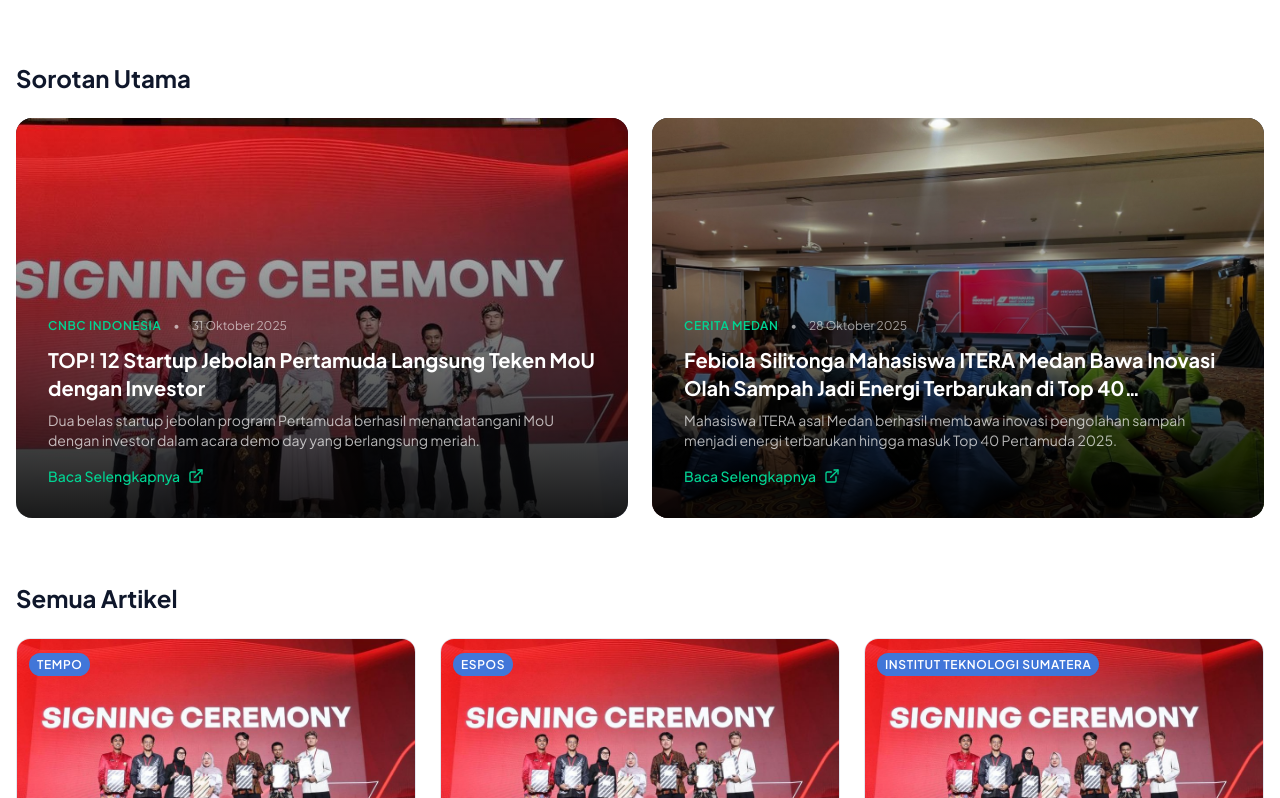
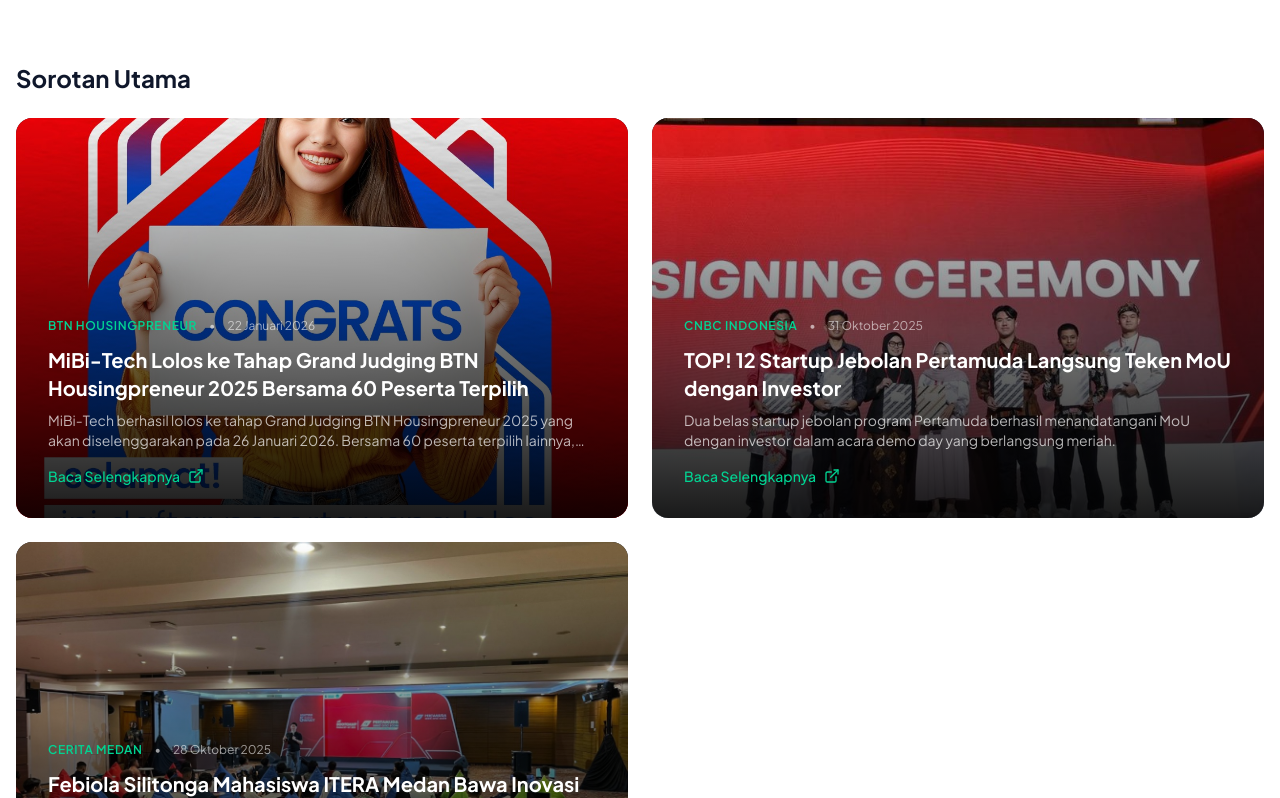
Before and after one commit to diosamuel/mibioenergy, a Next.js app: page /articles in a window 1280 px wide. Shown: the part 502-1300 px from the top of the page. Built offline with nearby package versions, Linux system fonts and the light colour scheme.

Commit message:
add: btn housing preneur

```diff
--- a/app/articles/page.tsx
+++ b/app/articles/page.tsx
@@ -3,16 +3,27 @@ import { Footer } from "@/components/footer"
 import { ArrowLeft, ExternalLink } from "lucide-react"
 import Image from "next/image"
 import Link from "next/link"
-import prestasiImage from "@/assets/prestasi/pertamuda-1761874282045_169.jpeg"
-import ceritamedan from "@/assets/prestasi/ceritamedan.jpeg"
+import pertamudaImage from "@/assets/prestasi/pertamuda-1761874282045_169.jpeg"
+import ceritamedanImage from "@/assets/prestasi/ceritamedan.jpeg"
+import pkmIteraImage from "@/assets/prestasi/PKM-Itera-3-1024x683-1.jpg"
+import btnHousingpreneurImage from "@/assets/prestasi/btnhousingpreneur.jpg"
 import headerImage from "@/assets/header.png"
 
 const articles = [
   {
+    title: "MiBi-Tech Lolos ke Tahap Grand Judging BTN Housingpreneur 2025 Bersama 60 Peserta Terpilih",
+    category: "BTN Housingpreneur",
+    description: "MiBi-Tech berhasil lolos ke tahap Grand Judging BTN Housingpreneur 2025 yang akan diselenggarakan pada 26 Januari 2026. Bersama 60 peserta terpilih lainnya, MiBi-Tech siap bersaing membawa inovasi energi terbarukan.",
+    image: btnHousingpreneurImage,
+    url: "https://www.instagram.com/p/DTfSdrVibjs/?img_index=5",
+    date: "22 Januari 2026",
+    featured: true
+  },
+  {
     title: "TOP! 12 Startup Jebolan Pertamuda Langsung Teken MoU dengan Investor",
     category: "CNBC Indonesia",
     description: "Dua belas startup jebolan program Pertamuda berhasil menandatangani MoU dengan investor dalam acara demo day yang berlangsung meriah.",
-    image: prestasiImage,
+    image: pertamudaImage,
     url: "https://www.cnbcindonesia.com/entrepreneur/20251031082400-25-680937/top-12-startup-jebolan-pertamuda-langsung-teken-mou-dengan-investor",
     date: "31 Oktober 2025",
     featured: true
@@ -21,7 +32,7 @@ const articles = [
     title: "Febiola Silitonga Mahasiswa ITERA Medan Bawa Inovasi Olah Sampah Jadi Energi Terbarukan di Top 40 Pertamuda 2025",
     category: "Cerita Medan",
     description: "Mahasiswa ITERA asal Medan berhasil membawa inovasi pengolahan sampah menjadi energi terbarukan hingga masuk Top 40 Pertamuda 2025.",
-    image: ceritamedan,
+    image: ceritamedanImage,
     url: "https://www.ceritamedan.com/febiola-silitonga-mahasiswa-itera-medan-bawa-inovasi-olah-sampah-jadi-energi-terbarukan-di-top-40-pertamuda-2025",
     date: "28 Oktober 2025",
     featured: true
@@ -30,7 +41,7 @@ const articles = [
     title: "12 Startup Jebolan Pertamuda Langsung Teken MoU Dengan Investor",
     category: "Tempo",
     description: "Program inkubasi Pertamuda berhasil mencetak 12 startup yang langsung mendapatkan pendanaan dari investor.",
-    image: prestasiImage,
+    image: pertamudaImage,
     url: "https://www.tempo.co/info-tempo/12-startup-jebolan-pertamuda-langsung-teken-mou-dengan-investor-2085019",
     date: "30 Oktober 2025",
     featured: false
@@ -39,7 +50,7 @@ const articles = [
     title: "12 Startup Jebolan Pertamuda Langsung Teken MoU dengan Investor di Panggung",
     category: "ESPOS",
     description: "Acara demo day Pertamuda berlangsung sukses dengan penandatanganan MoU antara 12 startup dengan para investor.",
-    image: prestasiImage,
+    image: pertamudaImage,
     url: "https://bisnis.espos.id/12-startup-jebolan-pertamuda-langsung-teken-mou-dengan-investor-di-panggung-2157163",
     date: "30 Oktober 2025",
     featured: false
@@ -48,7 +59,7 @@ const articles = [
     title: "7 Tim Mahasiswa ITERA Lolos Pendanaan PKM 2021",
     category: "Institut Teknologi Sumatera",
     description: "Tujuh tim mahasiswa ITERA berhasil lolos seleksi pendanaan Program Kreativitas Mahasiswa (PKM) tahun 2021.",
-    image: prestasiImage,
+    image: pkmIteraImage,
     url: "https://www.itera.ac.id/7-tim-mahasiswa-itera-lolos-pendanaan-pkm-2021/",
     date: "15 Mei 2021",
     featured: false
@@ -57,7 +68,7 @@ const articles = [
     title: "Usulkan Aneka Inovasi Teknologi, 11 Tim Mahasiswa Itera Lolos PKM",
     category: "Institut Teknologi Sumatera",
     description: "Sebelas tim mahasiswa ITERA lolos PKM dengan berbagai usulan inovasi teknologi yang menjanjikan.",
-    image: prestasiImage,
+    image: pkmIteraImage,
     url: "https://www.itera.ac.id/usulkan-aneka-inovasi-teknologi-11-tim-mahasiswa-itera-lolos-pkm/",
     date: "20 April 2021",
     featured: false
--- a/app/globals.css
+++ b/app/globals.css
@@ -141,3 +141,21 @@ html {
   animation-delay: 3s;
   animation-iteration-count: infinite;
 }
+
+/* Wave/Swing animation for emoji */
+@keyframes wave {
+  0% { transform: rotate(0deg); }
+  10% { transform: rotate(14deg); }
+  20% { transform: rotate(-8deg); }
+  30% { transform: rotate(14deg); }
+  40% { transform: rotate(-4deg); }
+  50% { transform: rotate(10deg); }
+  60% { transform: rotate(0deg); }
+  100% { transform: rotate(0deg); }
+}
+
+.animate-wave {
+  animation: wave 2.5s ease-in-out infinite;
+  transform-origin: 70% 70%;
+  display: inline-block;
+}
--- a/components/articles-section.tsx
+++ b/components/articles-section.tsx
@@ -6,45 +6,54 @@ import alatImage from "@/assets/alat.jpg"
 import rancangImage from "@/assets/rancang.jpg"
 import labImage1 from "@/assets/IMG_20240626_181331.jpg"
 import labImage2 from "@/assets/IMG_20240717_173102.jpg"
-import prestasiImage from "@/assets/prestasi/pertamuda-1761874282045_169.jpeg"
-import ceritamedan from "@/assets/prestasi/ceritamedan.jpeg"
+import pertamudaImage from "@/assets/prestasi/pertamuda-1761874282045_169.jpeg"
+import ceritamedanImage from "@/assets/prestasi/ceritamedan.jpeg"
+import pkmIteraImage from "@/assets/prestasi/PKM-Itera-3-1024x683-1.jpg"
+import btnHousingpreneurImage from "@/assets/prestasi/btnhousingpreneur.jpg"
+
 export function ArticlesSection() {
   const articles = [
     {
+      title: "MiBi-Tech Lolos ke Tahap Grand Judging BTN Housingpreneur 2025 Bersama 60 Peserta Terpilih",
+      category: "BTN Housingpreneur",
+      image: btnHousingpreneurImage,
+      url: "https://www.instagram.com/p/DTfSdrVibjs/?img_index=5"
+    },
+    {
       title: "TOP! 12 Startup Jebolan Pertamuda Langsung Teken MoU dengan Investor",
       category: "CNBC Indonesia",
-      image: prestasiImage,
+      image: pertamudaImage,
       url: "https://www.cnbcindonesia.com/entrepreneur/20251031082400-25-680937/top-12-startup-jebolan-pertamuda-langsung-teken-mou-dengan-investor"
     },
     {
       title: "Febiola Silitonga Mahasiswa ITERA Medan Bawa Inovasi Olah Sampah Jadi Energi Terbarukan di Top 40 Pertamuda 2025",
       category: "Cerita Medan",
-      image: ceritamedan,
+      image: ceritamedanImage,
       url: "https://www.ceritamedan.com/febiola-silitonga-mahasiswa-itera-medan-bawa-inovasi-olah-sampah-jadi-energi-terbarukan-di-top-40-pertamuda-2025"
     },
     {
       title: "12 Startup Jebolan Pertamuda Langsung Teken MoU Dengan Investor",
       category: "Tempo",
-      image: prestasiImage,
-      url:"https://www.tempo.co/info-tempo/12-startup-jebolan-pertamuda-langsung-teken-mou-dengan-investor-2085019"
+      image: pertamudaImage,
+      url: "https://www.tempo.co/info-tempo/12-startup-jebolan-pertamuda-langsung-teken-mou-dengan-investor-2085019"
     },
     {
-      title: "12 Startup Jebolan Pertamuda Langsung Teken MoU dengan Investor di Panggung ",
+      title: "12 Startup Jebolan Pertamuda Langsung Teken MoU dengan Investor di Panggung",
       category: "ESPOS",
-      image: prestasiImage,
-      url:"https://bisnis.espos.id/12-startup-jebolan-pertamuda-langsung-teken-mou-dengan-investor-di-panggung-2157163"
+      image: pertamudaImage,
+      url: "https://bisnis.espos.id/12-startup-jebolan-pertamuda-langsung-teken-mou-dengan-investor-di-panggung-2157163"
     },
     {
-      title: "7 Tim Mahasiswa ITERA Lolos Pendanaan PKM 2021 ",
+      title: "7 Tim Mahasiswa ITERA Lolos Pendanaan PKM 2021",
       category: "Institut Teknologi Sumatera",
-      image: prestasiImage,
-      url:"https://www.itera.ac.id/7-tim-mahasiswa-itera-lolos-pendanaan-pkm-2021/"
+      image: pkmIteraImage,
+      url: "https://www.itera.ac.id/7-tim-mahasiswa-itera-lolos-pendanaan-pkm-2021/"
     },
     {
-      title: "Usulkan Aneka Inovasi Teknologi, 11 Tim Mahasiswa Itera Lolos PKM ",
+      title: "Usulkan Aneka Inovasi Teknologi, 11 Tim Mahasiswa Itera Lolos PKM",
       category: "Institut Teknologi Sumatera",
-      image: prestasiImage,
-      url:"https://www.itera.ac.id/usulkan-aneka-inovasi-teknologi-11-tim-mahasiswa-itera-lolos-pkm/"
+      image: pkmIteraImage,
+      url: "https://www.itera.ac.id/usulkan-aneka-inovasi-teknologi-11-tim-mahasiswa-itera-lolos-pkm/"
     },
   ]
 
@@ -57,7 +66,7 @@ export function ArticlesSection() {
         <div className="space-y-2">
           <h2 className="text-2xl md:text-3xl font-bold text-black-mibi lg:text-4xl">Lihat Prestasi Kami</h2>
           <p className="max-w-2xl text-sm md:text-base text-black-mibi/60">
-            Sistem terintegrasi yang mengolah sampah organik menjadi energi terbarukan melalui proses pemisahan, fermentasi, pembakaran, dan waste-to-product sehingga setiap bagian sampah dapat dimanfaatkan secara maksimal.
+            Perjalanan kami dimulai dari PKM, Pertamina Muda, hingga BTN Housingpreneur. Setiap langkah adalah bukti dedikasi kami dalam mengembangkan solusi energi terbarukan yang berkelanjutan.
           </p>
         </div>
       </div>
--- a/components/features-section.tsx
+++ b/components/features-section.tsx
@@ -123,7 +123,7 @@ export function FeaturesSection() {
           {/* Header */}
           <div className="space-y-3 md:space-y-4" data-aos="fade-right">
             <h2 className="text-2xl md:text-3xl font-bold text-white lg:text-4xl">
-              Lebih dekat dengan MiBi-Tech
+              Lebih dekat dengan MiBi-Tech <span className="animate-wave">👋🏻</span>
             </h2>
             <p className="text-sm md:text-base text-blue-100/80">
               Dalam prosesnya MiBi-Tech dapat menghasilkan 2 output (produk) utama dan sistem terintegrasi yang mengolah seluruh komponen sampah organik menjadi energi terbarukan.
```
Also changed, not shown: assets/prestasi/btnhousingpreneur.jpg (added).
